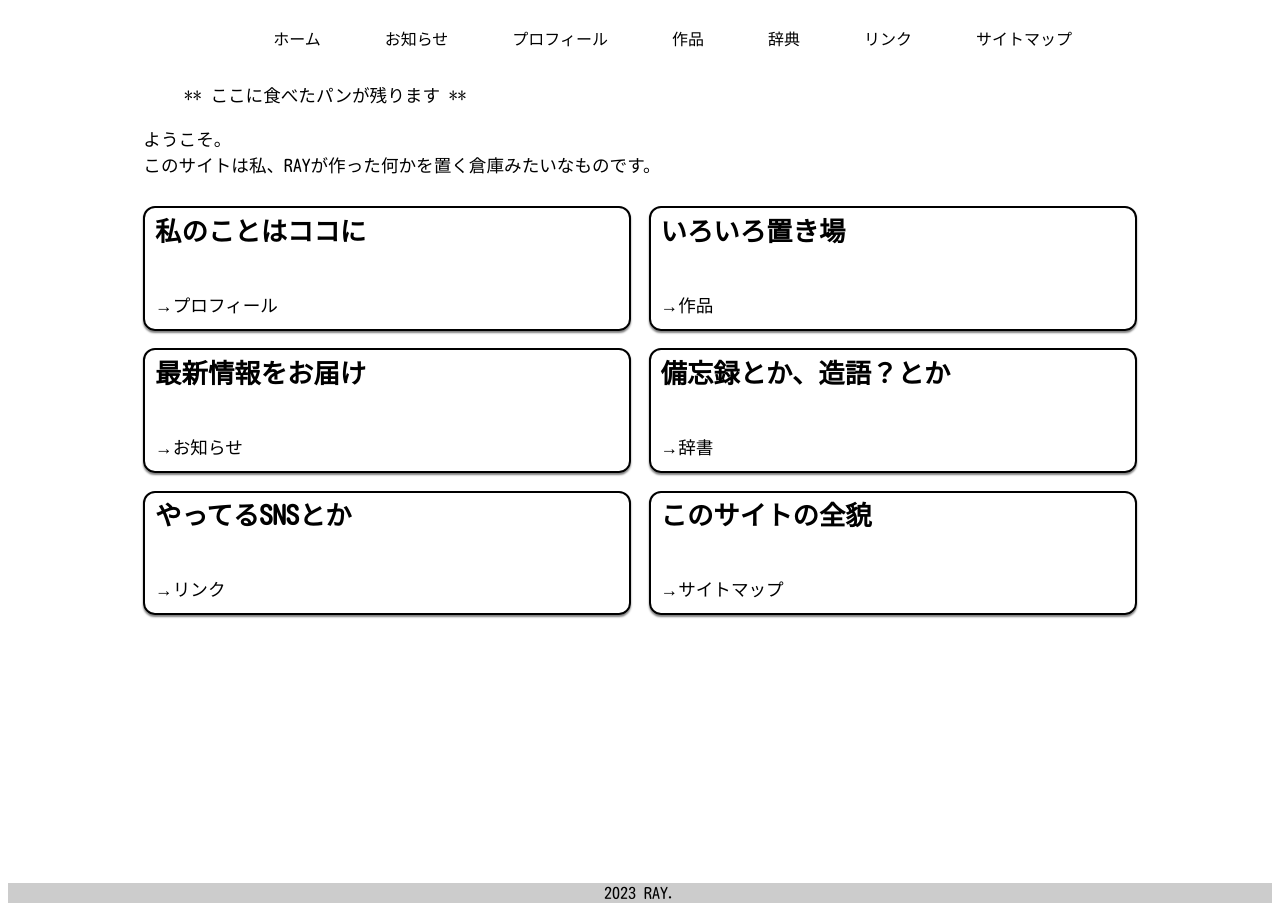
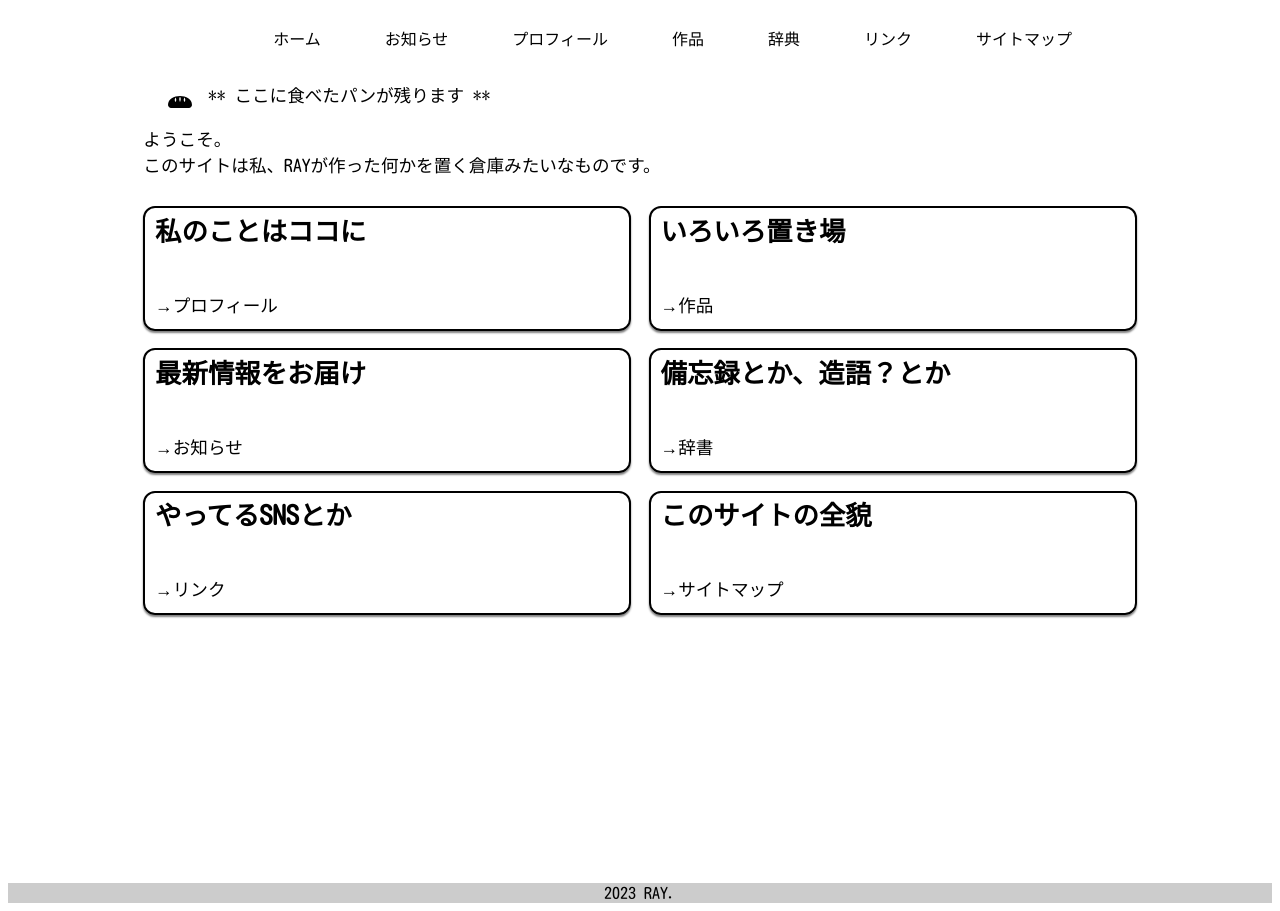
Before and after one commit to RAY-prg-12/RAY-prg-12.github.io, a plain HTML site: page index.html in a window 1280 px wide. Shown: the part 36-947 px from the top of the page. Drawn offline with Linux system fonts and the light colour scheme.

Commit message:
パンが表示されるよう修正

```diff
--- a/assets/css/style.css
+++ b/assets/css/style.css
@@ -358,7 +358,7 @@ a .tab.illust:hover{
     gap:1rem;
 }
 .bread ul:before{
-    content:url("/im-ray/assets/img/bread.svg");
+    content:url("/assets/img/bread.svg");
 }
 .bread.ate ul{
     border-bottom:dotted 2px;
```
